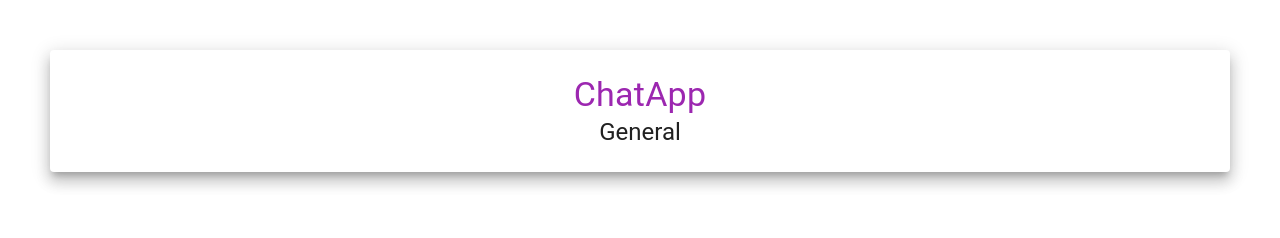
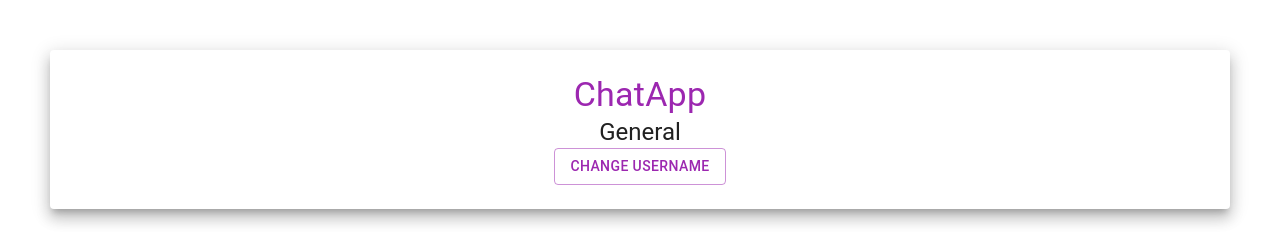
Before and after one commit to ginoemiliozzi/chat-app, a React (Create React App) app: page / in a window 1280 px wide. Shown: the top 238 px of the page. Built offline with nearby package versions, Linux system fonts and the light colour scheme; no server answers.

Commit message:
Add username change

```diff
--- a/src/Store.js
+++ b/src/Store.js
@@ -8,7 +8,7 @@ const initState = {
         General: [ ],
         Other: [ ]
     },
-    user: `user${Math.random(100).toFixed(2)*100}`
+    user: `User${Math.random(100).toFixed(2)*100}`
 }
 
 const reducer = (state, action) => {
@@ -38,6 +38,12 @@ const reducer = (state, action) => {
             } else {
                 return state;
             }
+        case 'CHANGE_USERNAME':
+            const {newUserName} = action.payload;
+            return {
+                ...state,
+                user: newUserName
+            }
         default:
            return state;
     }
@@ -66,10 +72,14 @@ export default function Store(props) {
         dispatch({type: 'ADD_TOPIC', payload: {newTopic}});
     }
 
+    const changeUserName = (newUserName) => {
+        dispatch({type: 'CHANGE_USERNAME', payload: {newUserName}});
+    }
+
     const {allChats, user} = contextState;
 
     return(
-        <CTX.Provider value={{allChats, user, addTopic, sendChatAction}}>
+        <CTX.Provider value={{allChats, user, addTopic, sendChatAction, changeUserName}}>
             {props.children}
         </CTX.Provider>
     )
--- a/src/components/Dashboard.jsx
+++ b/src/components/Dashboard.jsx
@@ -33,7 +33,7 @@ export const Dashboard = () => {
     const classes = useStyles();
 
     //Context store
-    const {allChats, sendChatAction, addTopic, user} = React.useContext(CTX);
+    const {allChats, sendChatAction, addTopic, user, changeUserName} = React.useContext(CTX);
     const topics = Object.keys(allChats);
 
     //Local state
@@ -41,7 +41,10 @@ export const Dashboard = () => {
 
     return(
         <div>
-            <Header activeTopic={activeTopic} />
+            <Header
+                activeTopic={activeTopic}
+                changeUserName={changeUserName}
+            />
             <div className={classes.flex}>
                 <div className={classes.topicsFragment}>
                     <TopicsList
--- a/src/components/Header.jsx
+++ b/src/components/Header.jsx
@@ -2,7 +2,12 @@ import React from 'react';
 import Paper from '@material-ui/core/Paper';
 import Typography from '@material-ui/core/Typography';
 import { makeStyles } from '@material-ui/core/styles';
-
+import Dialog from '@material-ui/core/Dialog';
+import DialogActions from '@material-ui/core/DialogActions';
+import DialogContent from '@material-ui/core/DialogContent';
+import DialogTitle from '@material-ui/core/DialogTitle';
+import Button from '@material-ui/core/Button';
+import TextField from '@material-ui/core/TextField';
 
 const useStyles = makeStyles(theme => ({
     root: {
@@ -11,13 +16,64 @@ const useStyles = makeStyles(theme => ({
     }
 }));
 
+function FormDialog(props) {
+    const [open, setOpen] = React.useState(false);
+    const [newUserName, setNewUserName] = React.useState('');
+
+    function handleClickOpen() {
+      setOpen(true);
+    }
+
+    function handleClose() {
+      setOpen(false);
+    }
+
+    function handleNameChange() {
+      setOpen(false);
+      setNewUserName('');
+
+ /*     if(props.names.indexOf(newUserName) > -1) {
+        alert('That user name already exists!');
+        return;
+      }*/
+      props.changeUserName(newUserName);
+    }
+
+    return (
+      <div>
+        <Button variant="outlined" color="primary" onClick={handleClickOpen}>
+          Change username
+        </Button>
+        <Dialog open={open} onClose={handleClose} >
+          <DialogTitle id="form-dialog-title">Enter the new username</DialogTitle>
+          <DialogContent>
+            <TextField
+              autoFocus
+              margin="dense"
+              value={newUserName}
+              onChange={(e) => setNewUserName(e.target.value)}
+            />
+          </DialogContent>
+          <DialogActions>
+            <Button onClick={handleClose} color="primary">
+              Cancel
+            </Button>
+            <Button onClick={() => handleNameChange()} color="primary">
+              Accept
+            </Button>
+          </DialogActions>
+        </Dialog>
+      </div>
+    );
+  }
+
 const Header = (props) => {
 
     const classes = useStyles();
 
-    const {activeTopic} = props;
+    const { activeTopic, changeUserName } = props;
 
-    return(
+    return (
         <Paper square={false} elevation={10} className={classes.root}>
             <Typography variant="h4" component="h4" color='primary'>
                 ChatApp
@@ -25,6 +81,7 @@ const Header = (props) => {
             <Typography variant="h5" component="h5">
                 {activeTopic}
             </Typography>
+            <FormDialog changeUserName={changeUserName} />
         </Paper>
     )
 }
```
Also changed, not shown: src/logo.svg (deleted).
